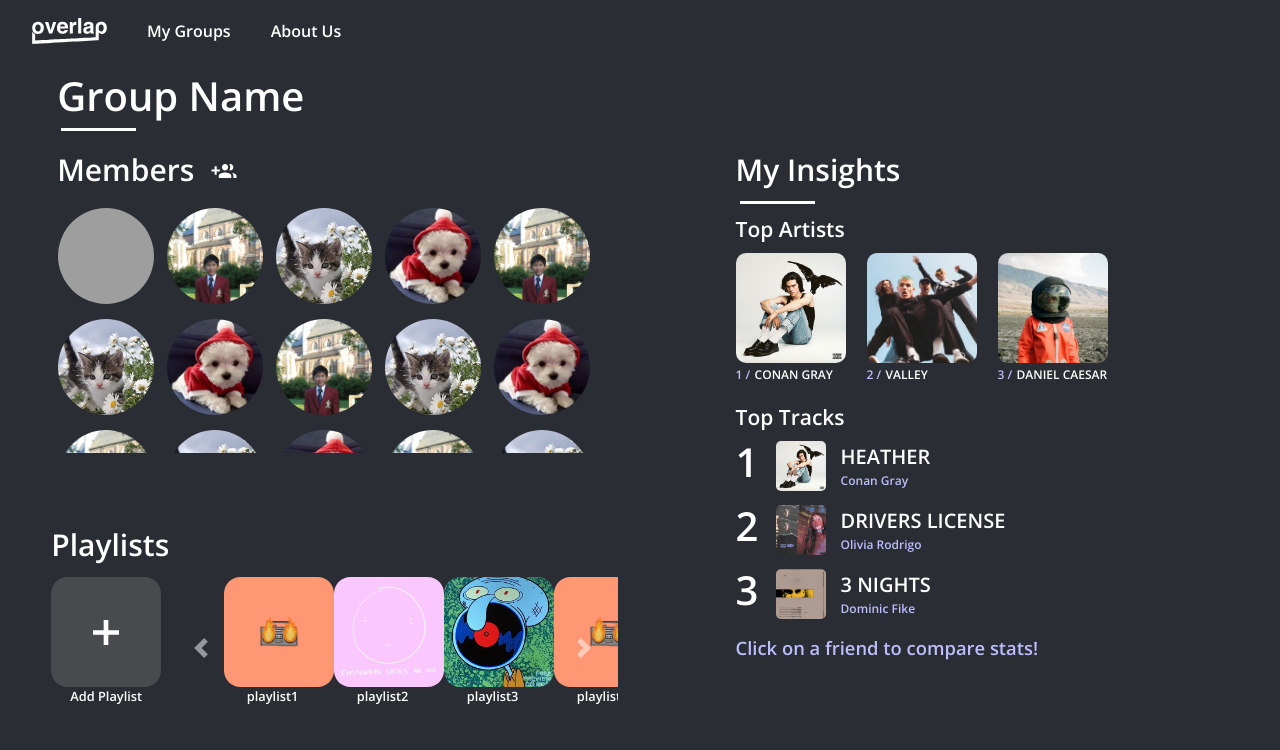
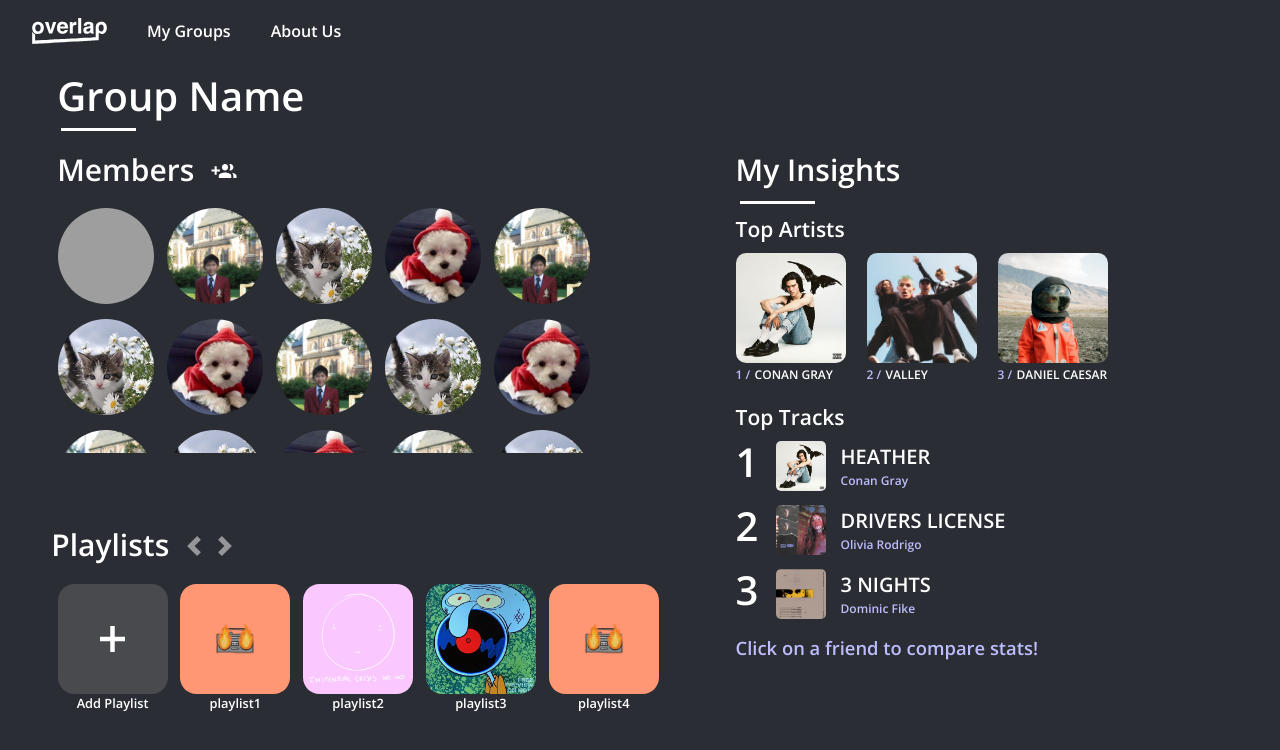
Before and after one commit to IGEN330-Overlap/Overlap, a React (Create React App) app in the folder frontend/: page /authorized/GroupProfilePage in a window 1280 px wide. Shown: the top 750 px of the page. Built offline with nearby package versions, Linux system fonts and the light colour scheme; grey boxes are pictures that could not be loaded.

Commit message:
Playlist carousel controls css

```diff
--- a/frontend/src/GroupProfilePage/PlaylistCarousel/PlaylistCarousel.css
+++ b/frontend/src/GroupProfilePage/PlaylistCarousel/PlaylistCarousel.css
@@ -19,7 +19,7 @@
     align-items: center;
     text-align: center;
     cursor: pointer;
-    padding-right: 0.5vw;
+    margin: 0.5vw;
 }
 
 .covers{
@@ -32,9 +32,6 @@
     height: 2vw;
     width: 2vw;
     color: white;
-    /* object-fit: cover;
-    object-position: 50%;
-    border-radius: 15%; */
 }
 
 .addButton{
@@ -52,18 +49,15 @@
     display: flex;
     flex-direction: row;
     max-height: 24vh;
-    overflow: auto;
+    width: 100%;
 }
 
 .playlistcover-container{
-    padding-bottom: 0.5vw;
-    padding-left: 0.5vw;
-    padding-right: 0.5vw;
+    margin: 0.5vw;
     justify-content: center;
     align-items: center;
     text-align: center;
-
-    width: 110px;
+    width: min(11vw,110px);
 }
 
 .playlistcover{
@@ -96,6 +90,29 @@
     border-radius: 10px;
 }
 
+.carousel .carousel-inner{
+    width: 40vw;
+}
+
+.carousel .carousel-control-prev{
+    position: absolute;
+    display: inline;
+    top: -29%;
+    width: auto;
+    height: 2rem;
+    left: 2%;
+}
+
+.carousel .carousel-control-next{
+    position: absolute;
+    display: inline;
+    top: -29%;
+    width: auto;
+    height: 2rem;
+    right: 88%;
+}
+
+
 @media (max-width: 720px) {
     .playlist-container{
         width: 90vw;
@@ -107,56 +124,17 @@
         font-size: 12px;
     }
     .display-playlists{
-        width: 90vw;
-        flex-wrap: wrap;
+        justify-content: space-evenly;
+    }
+    .carousel .carousel-inner{
+        width: 75vw;
+    }
+    .carousel .carousel-control-prev{
+        top: -50%;
+        left: 70%;
+    }
+    .carousel .carousel-control-next{
+        top: -50%;
+        right: 10%;
     }
 }
-
-/* .multi-carousel {
-    position: relative;
-    width: 50vw;
-    height: 25vh;
-}
-.multi-carousel .multi-carousel-inner {
-    position: relative;
-    width: 100%;
-    overflow: hidden;
-    white-space: nowrap;
-    font-size: 0;
-}
-.multi-carousel .multi-carousel-item {
-    width: 110px;
-    display: inline-block;
-} */
-
-.playlist-container .carousel {
-    position: relative;
-    width: 500px
-}
-.playlist-container .carousel-inner {
-    position: relative;
-    overflow: hidden;
-    width: 400px;
-    margin-left: 50px;
-    display: inline-block;
-}
-
-.carousel-item {
-    position: relative;
-    display: none;
-    float: left;
-    -webkit-backface-visibility: hidden;
-    backface-visibility: hidden;
-    transition: transform 0.6s ease-in-out;
-}
-.sr-only {
-    position: absolute;
-    width: 1px;
-    height: 1px;
-    padding: 0;
-    margin: -1px;
-    overflow: hidden;
-    clip: rect(0, 0, 0, 0);
-    white-space: nowrap;
-    border: 0;
-}
```
